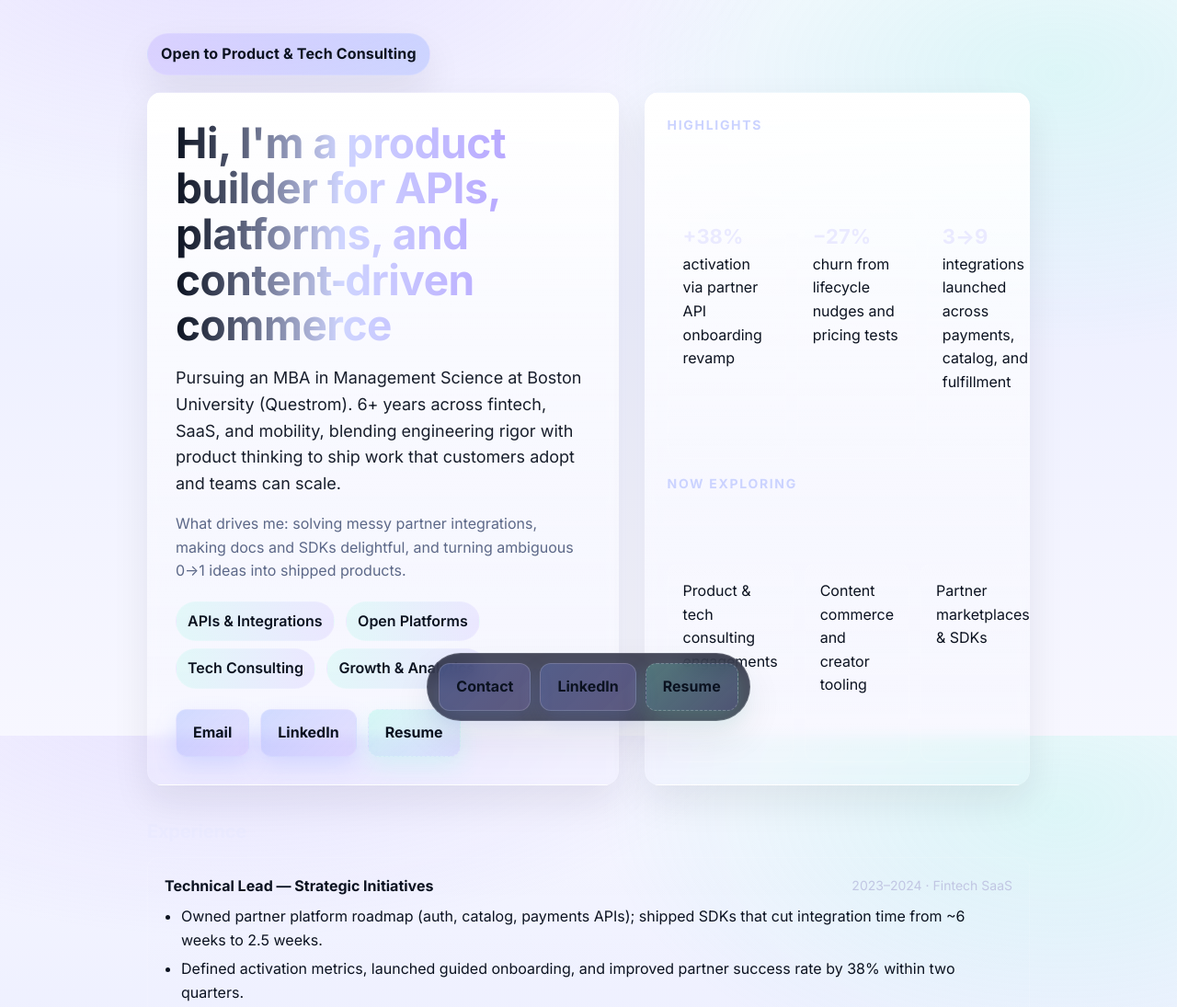
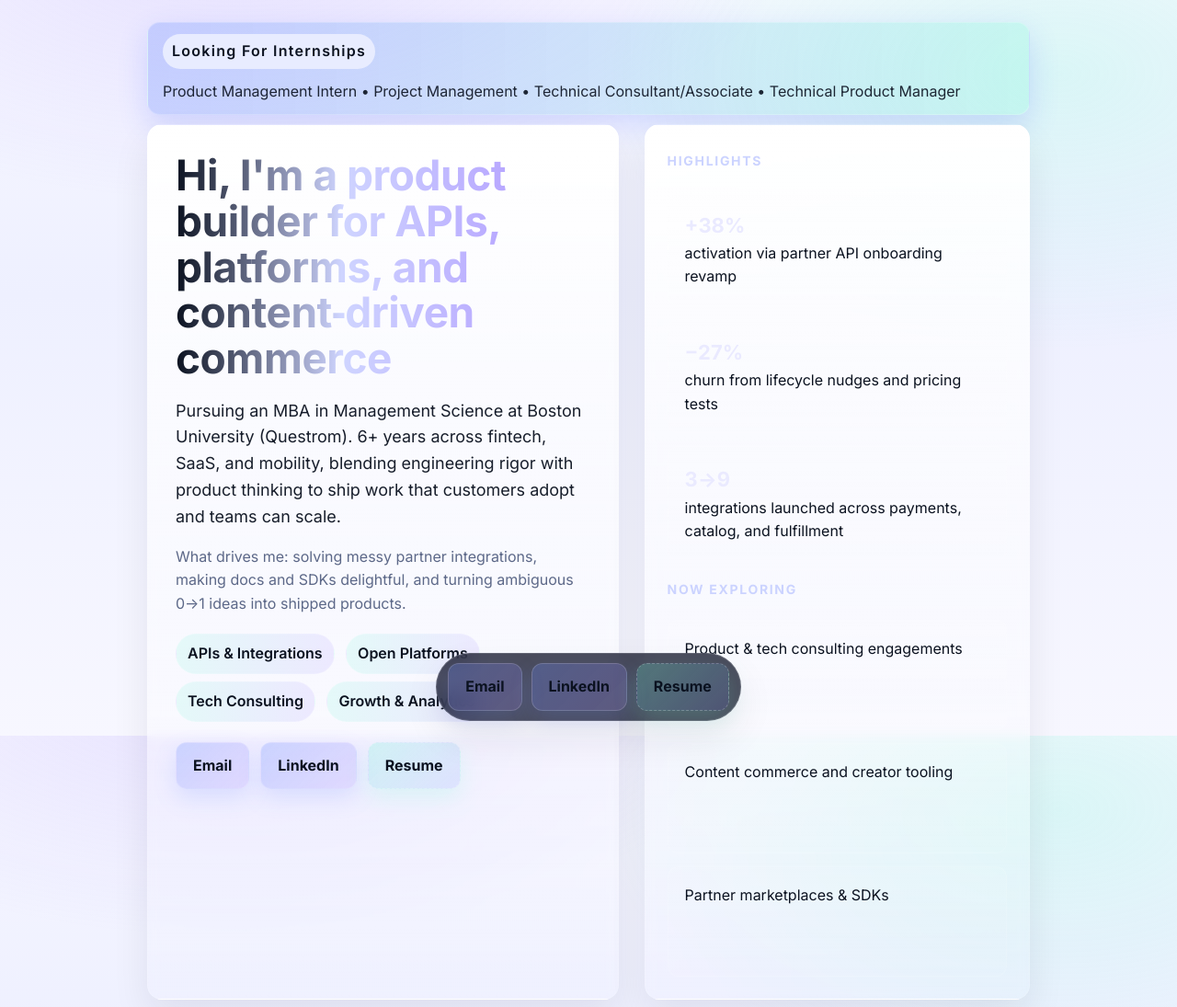
Before and after one commit to anantdimri96/anantdimri96.github.io, a plain HTML site: page index.html in a window 1280 px wide. Shown: the top 1095 px of the page at 92% size. Drawn offline with Linux system fonts and the light colour scheme.

Commit message:
minor changes- content

```diff
--- a/index.html
+++ b/index.html
@@ -4,10 +4,10 @@
   <meta charset="utf-8" />
   <meta name="viewport" content="width=device-width, initial-scale=1" />
   <title>Product & Tech Consulting — MBA | APIs, Platforms, Commerce</title>
-  <meta name="description" content="MBA product builder open to product and tech consulting roles. APIs, platforms, growth, and content-driven commerce." />
+  <meta name="description" content="MBA product builder open to product and tech consulting internships. Product Management Intern, Project Management, TPM, and PPM roles." />
   <link rel="preconnect" href="https://fonts.googleapis.com">
   <link rel="preconnect" href="https://fonts.gstatic.com" crossorigin>
-  <link href="https://fonts.googleapis.com/css2?family=Inter:wght@400;500;600;700&display=swap" rel="stylesheet">
+  <link href="https://fonts.googleapis.com/css2?family=Inter:wght@400;500;600;700;800&display=swap" rel="stylesheet">
   <style>
     :root{
       --bg:#0d0a1f;
@@ -44,7 +44,7 @@
       line-height:1.6;
       background:
         radial-gradient(1200px 600px at 20% -10%, rgba(164,139,255,0.22), transparent 50%),
-        radial-gradient(1000px 600px at 90% 10%, rgba(110,247,213,0.18), transparent 50%),
+        radial-gradient(1000px 600px at 90% 10%, rgba(110,247,213,0.20), transparent 50%),
         linear-gradient(180deg, var(--bg), var(--bg2) 40%, var(--bg));
       -webkit-font-smoothing:antialiased;
       -moz-osx-font-smoothing:grayscale;
@@ -54,28 +54,58 @@
     .wrap{
       max-width:1000px;
       margin:0 auto;
-      padding:28px 20px 100px;
+      padding:12px 20px 120px;
     }
+
+    /* Announcement bar */
+    .announce{
+      display:flex;
+      align-items:center;
+      gap:12px;
+      padding:12px 16px;
+      margin:12px 0 10px;
+      border-radius:14px;
+      background:linear-gradient(90deg, rgba(107,140,255,.30), rgba(110,247,213,.22));
+      border:1px solid rgba(255,255,255,0.22);
+      box-shadow:0 12px 32px rgba(60,90,255,.18);
+      flex-wrap:wrap;
+    }
+    .announce-label{
+      font-weight:600;
+      text-transform:capitalize;
+      letter-spacing:.08em;
+      color:#0b1220;
+      background:#e8ecff;
+      padding:6px 10px;
+      border-radius:999px;
+    }
+    @media (prefers-color-scheme: dark){
+      .announce-label{color:#11142a; background:#cfe0ff}
+    }
+    .announce-roles{color:#0b1220; opacity:.9}
+    @media (prefers-color-scheme: dark){
+      .announce-roles{color:#e9ecff; opacity:.95}
+    }
+    .announce-cta{
+      margin-left:auto;
+      padding:8px 12px;
+      border-radius:10px;
+      text-decoration:none;
+      font-weight:700;
+      color:#0b1220;
+      background:#abffea;
+      border:1px solid rgba(0,0,0,0.08);
+    }
+    @media (prefers-color-scheme: dark){
+      .announce-cta{color:#0b1220; background:#6ef7d5}
+    }
+
     header{
       display:grid;
       grid-template-columns:1fr;
       gap:18px;
       margin-top:8px;
       margin-bottom:18px;
-    }
-    .badge{
-      display:inline-flex;
-      align-items:center;
-      gap:10px;
-      padding:9px 14px;
-      border-radius:999px;
-      background:linear-gradient(90deg, rgba(164,139,255,.25), rgba(107,140,255,.25));
-      color:var(--text);
-      width:max-content;
-      font-weight:700;
-      letter-spacing:.01em;
-      box-shadow:var(--shadow);
-      border:1px solid rgba(255,255,255,0.12);
     }
     .hero{
       display:grid;
@@ -154,27 +184,37 @@
       border:1px dashed rgba(255,255,255,0.22);
       box-shadow: 0 10px 24px rgba(110,247,213,.18);
     }
-    .right{padding:0; overflow:hidden}
-    .panel{height:100%; padding:24px; display:grid; gap:16px}
+
+    .right{padding:0; overflow:visible}
+    .panel{height:auto; padding:24px; display:grid; gap:16px}
     .panel h3{
       margin:0 0 6px 0;
       font-size:14px;
       text-transform:uppercase;
       letter-spacing:.12em;
       color:#cbd3ff;
+      position:sticky;
+      top:0;
+      background:transparent;
+      padding-top:4px;
     }
     .kv{
       display:grid;
-      grid-template-columns:repeat(3, 1fr);
-      gap:12px;
+      grid-template-columns: repeat(auto-fit, minmax(220px, 1fr));
+      gap:14px;
     }
     .kpi{
-      padding:16px;
+      padding:18px;
       border-radius:12px;
       background:linear-gradient(180deg, rgba(255,255,255,0.06), rgba(255,255,255,0.02));
       border:1px solid rgba(255,255,255,0.10);
+      min-height:120px;
+      display:flex;
+      flex-direction:column;
+      justify-content:flex-start;
     }
     .kpi b{font-size:22px; display:block; color:#eaeaff}
+
     section{margin-top:34px}
     section h2{
       margin:0 0 12px 0;
@@ -202,6 +242,7 @@
     li{margin:6px 0}
     .skills{display:flex; flex-wrap:wrap; gap:8px}
     .skills .pill{margin:0}
+
     footer{
       position:fixed;
       bottom:16px;
@@ -223,6 +264,7 @@
       box-shadow: var(--shadow);
     }
     .dock a{white-space:nowrap}
+
     :focus-visible{outline:none; box-shadow:var(--ring)}
     @media (prefers-reduced-motion: reduce){
       *{animation:none!important; transition:none!important}
@@ -231,8 +273,14 @@
 </head>
 <body>
   <div class="wrap">
+    <!-- Announcement bar -->
+    <div class="announce">
+      <span class="announce-label">Looking for Internships</span>
+      <span class="announce-roles">Product Management Intern • Project Management • Technical Consultant/Associate • Technical Product Manager </span>
+      <!-- <a class="announce-cta" href="#open-roles">CLooking for </a> -->
+    </div>
+
     <header>
-      <span class="badge">Open to Product & Tech Consulting</span>
       <div class="hero">
         <div class="left card">
           <h1>Hi, I'm a product builder for APIs, platforms, and content‑driven commerce</h1>
@@ -254,6 +302,7 @@
             <a class="btn secondary" href="/resume.pdf" target="_blank" rel="noopener">Resume</a>
           </div>
         </div>
+
         <div class="right card">
           <div class="panel">
             <h3>Highlights</h3>
@@ -262,6 +311,7 @@
               <div class="kpi"><b>−27%</b> churn from lifecycle nudges and pricing tests</div>
               <div class="kpi"><b>3→9</b> integrations launched across payments, catalog, and fulfillment</div>
             </div>
+
             <h3>Now exploring</h3>
             <div class="kv">
               <div class="kpi">Product & tech consulting engagements</div>
@@ -272,6 +322,39 @@
         </div>
       </div>
     </header>
+
+    <section>
+      <h2>Open internship roles</h2>
+      <div class="list" id="open-roles">
+        <article class="item">
+          <header>
+            <div class="role">Product Management Intern</div>
+            <div class="meta">Summer 2026 · MBA</div>
+          </header>
+          <ul>
+            <li>0→1 and platform/API initiatives, partner integrations, and content‑commerce tooling.</li>
+          </ul>
+        </article>
+        <article class="item">
+          <header>
+            <div class="role">Project Management (Intern)</div>
+            <div class="meta">Summer 2026</div>
+          </header>
+          <ul>
+            <li>Cross‑functional delivery, GTM readiness, and execution for integrations and SDKs.</li>
+          </ul>
+        </article>
+        <article class="item">
+          <header>
+            <div class="role">TPM / PPM (Intern)</div>
+            <div class="meta">Summer 2026</div>
+          </header>
+          <ul>
+            <li>Technical roadmaps, dependency management, and platform health/telemetry programs.</li>
+          </ul>
+        </article>
+      </div>
+    </section>
 
     <section>
       <h2>Experience</h2>
@@ -326,7 +409,7 @@
       </div>
     </section>
 
-    <section>
+<!--     <section>
       <h2>Selected projects</h2>
       <div class="list">
         <article class="item">
@@ -351,7 +434,7 @@
           </ul>
         </article>
       </div>
-    </section>
+    </section> -->
 
     <section>
       <h2>Skills</h2>
@@ -368,29 +451,13 @@
         <span class="pill">Platforms</span>
       </div>
     </section>
-
-    <section>
-      <h2>Outside work</h2>
-      <div class="list">
-        <article class="item">
-          <header>
-            <div class="role">Community & hobbies</div>
-            <div class="meta">Always curious</div>
-          </header>
-          <ul>
-            <li>Mentor early‑stage builders on APIs, docs, and platform strategy.</li>
-            <li>Enjoy long runs, espresso dialing, and tinkering with tiny dashboards.</li>
-          </ul>
-        </article>
-      </div>
-    </section>
   </div>
 
   <footer>
     <nav class="dock">
-      <a class="btn" href="mailto:firstname.lastname@email.com">Contact</a>
-      <a class="btn" href="https://www.linkedin.com/in/your-handle" target="_blank" rel="noopener">LinkedIn</a>
-      <a class="btn secondary" href="/resume.pdf" target="_blank" rel="noopener">Resume</a>
+      <a class="btn" href="mailto:anant.dimri96@gmail.com">Email</a>
+      <a class="btn" href="https://www.linkedin.com/in/anant-dimri96/" target="_blank" rel="noopener">LinkedIn</a>
+      <a class="btn secondary" href="/Anant_Dimri_Resume_product.pdf" target="_blank" rel="noopener">Resume</a>
     </nav>
   </footer>
 </body>
```
